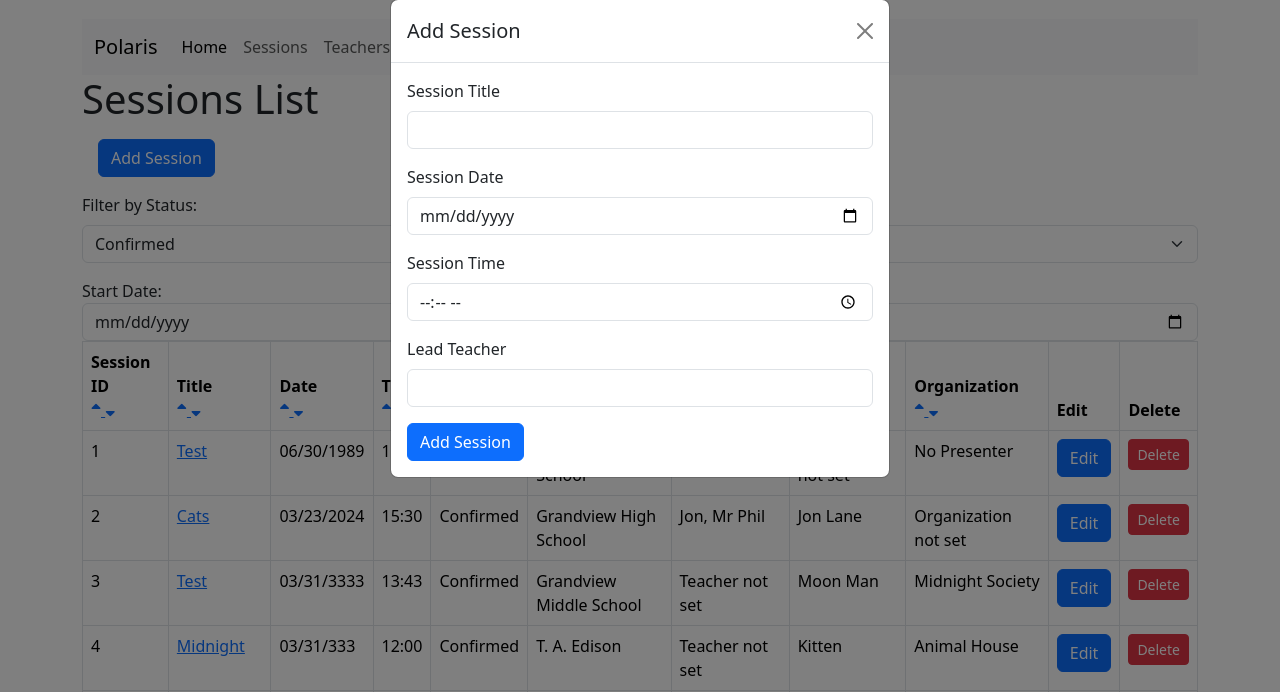
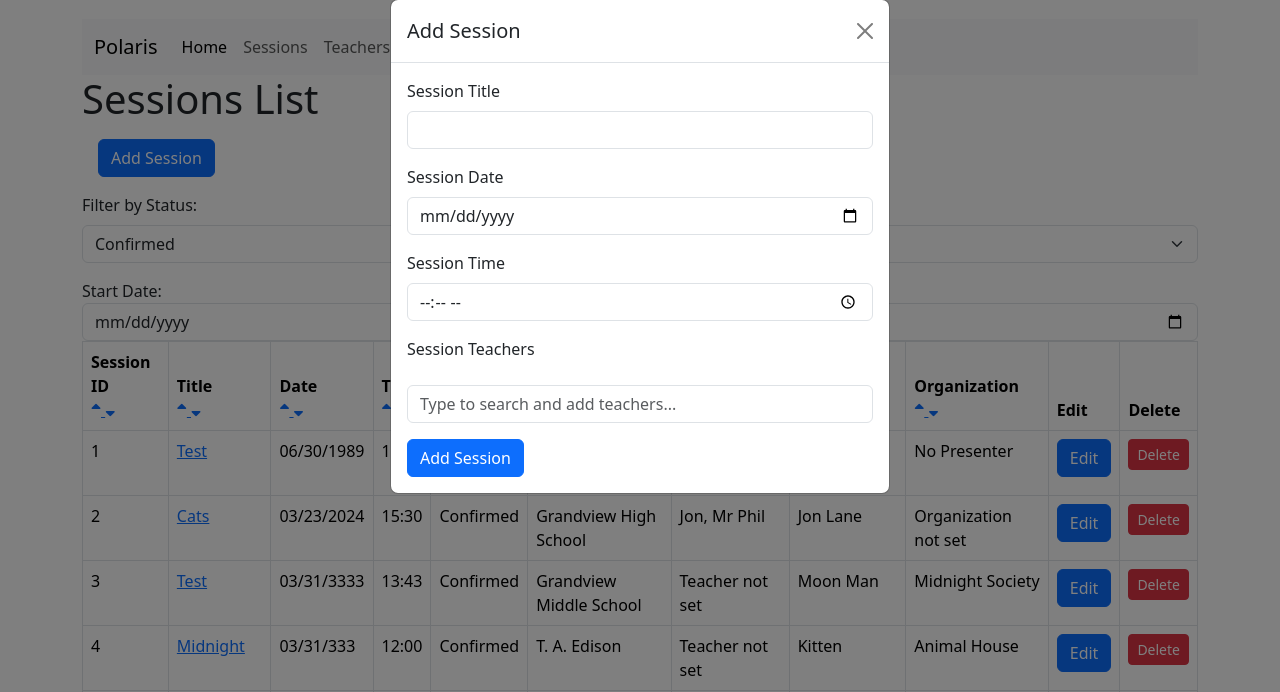
Before and after one commit to admiralorbiter/prepkc-polaris, a Flask app: page /sessions in a window 1280 px wide, after a click on "Add Session". Shown: the part 29-721 px from the top of the page. Run offline with Flask 3, Linux system fonts and the light colour scheme; some libraries are stand-ins or nearby versions.

Commit message:
added teacher tags to create session

```diff
--- a/app/routes/views.py
+++ b/app/routes/views.py
@@ -176,25 +176,20 @@ def add_session():
     session_date_str = request.form.get('sessionDate')
     session_time_str = request.form.get('sessionTime')
     session_title = request.form.get('sessionTitle')
-    session_lead_teacher = request.form.get('sessionLead')
 
     # Convert date and time strings to datetime objects
     session_date = datetime.strptime(session_date_str, '%Y-%m-%d').date()  # Adjust the format if needed
     session_time = datetime.strptime(session_time_str, '%H:%M').time()  # Adjust the format if needed
 
-    # Query for the lead teacher, or create a new one if it doesn't exist
-    teacher = Teacher.query.filter_by(name=session_lead_teacher).first()
-    if not teacher:
-        # If the teacher doesn't exist, create and add to the session
-        teacher = Teacher(name=session_lead_teacher)
-        db.session.add(teacher)
-        db.session.flush()  # Flush to assign an ID if it's a new teacher
-
     # Create a new session object
     new_session = Session(date=session_date, start_time=session_time, title=session_title, status="Pending")
 
     # Add the teacher to the session's teachers list
-    new_session.teachers.append(teacher)
+    teacher_ids = request.form.getlist('teacherIds[]')  # Get the list of teacher IDs
+    for teacher_id in teacher_ids:
+        teacher = Teacher.query.get(teacher_id)  # Use `get` for ID lookup
+        if teacher:
+            new_session.teachers.append(teacher)
 
     # Add the new session to the DB session and commit
     db.session.add(new_session)
--- a/app/templates/sessions.html
+++ b/app/templates/sessions.html
@@ -31,8 +31,12 @@
                             <input type="time" class="form-control" id="sessionTime" name="sessionTime" required>
                         </div>
                         <div class="mb-3">
-                            <label for="sessionLead" class="form-label">Lead Teacher</label>
-                            <input type="text" class="form-control" id="sessionLead" name="sessionLead" required>
+                            <label for="teacherName" class="form-label">Session Teachers</label>
+                            <div id="selectedTeachers" class="mb-3">
+                                <!-- Selected teachers will be displayed here as tags -->
+                            </div>
+                            <input type="text" class="form-control" id="teacherSearch" name="teacherSearch" placeholder="Type to search and add teachers..." hx-get="/search-teachers" hx-trigger="keyup changed delay:500ms" hx-target="#teacherNameSuggestions" hx-swap="innerHTML" autocomplete="off">
+                            <div id="teacherNameSuggestions" class="list-group position-absolute" style="z-index: 100; width:100%;"></div>
                         </div>
                         <button type="submit" class="btn btn-primary">Add Session</button>
                     </form>
```
Also changed, not shown: app/polaris.db, app/templates/forms/add_session.html (added).
